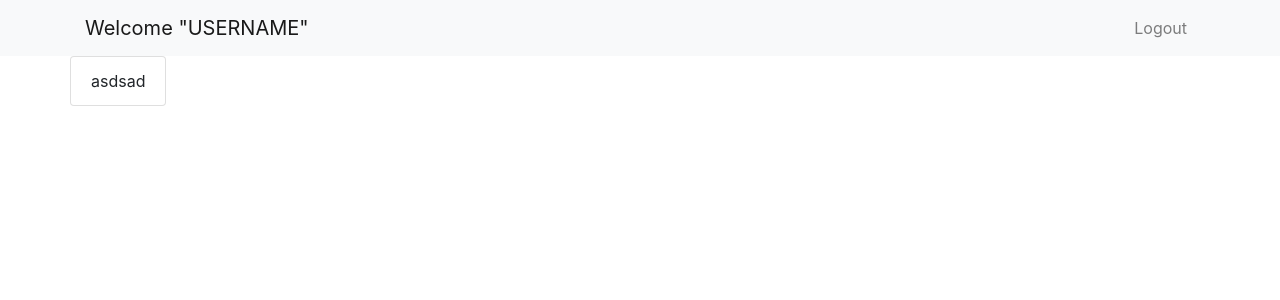
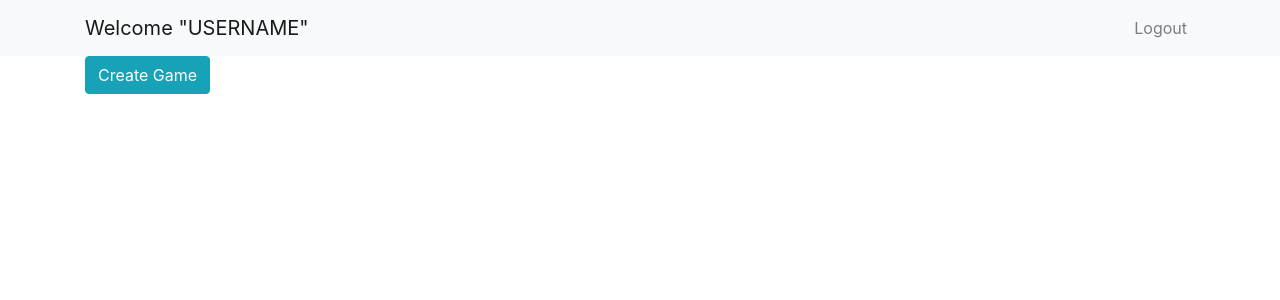
Before and after one commit to ctreminiom/battle-tank-client, a Vue app: page /#/dashboard in a window 1280 px wide. Shown: the top 300 px of the page. Built offline with nearby package versions, Linux system fonts and the light colour scheme; what vue-resource would draw is missing.

Commit message:
implement a new button that creates a new game sesion with the access token.

```diff
--- a/src/components/auth/login.vue
+++ b/src/components/auth/login.vue
@@ -70,7 +70,7 @@ export default {
           var auth = 'Basic ' + new Buffer(username + ':' + password).toString('base64');
 
             var options = {
-                url: 'http://localhost:5000/login',
+                url: 'http://localhost:5000/api/v1.2.0/auth/login',
                 method: 'GET',
                 headers:
                 {
--- a/src/components/auth/register.vue
+++ b/src/components/auth/register.vue
@@ -1,7 +1,6 @@
 <template>
 
 <div>
-
     <my-navbar></my-navbar>
 
     <div class="container margin">
@@ -82,7 +81,7 @@ export default {
               password: this.password
           }
 
-          this.$http.post('http://localhost:5000/register', data).then( response => {
+          this.$http.post('http://localhost:5000/api/v1.2.0/auth/register', data).then( response => {
 
               console.log(response.body.message);
           })
--- a/src/components/dashboard/components/game.vue
+++ b/src/components/dashboard/components/game.vue
@@ -2,16 +2,7 @@
 
     <div>
 
-        <div class="row">
-
-            <ul class="list-group">
-
-                <li class="list-group-item">asdsad</li>
-
-            </ul>
-
-
-        </div>
+        <button @click="create" type="submit" class="btn btn-info">Create Game</button>
 
 
     </div>
@@ -23,6 +14,27 @@
 <script>
 export default {
 
+    methods: {
+
+        create: function()
+        {
+            var options = {
+                url: 'http://localhost:5000/api/v1.2.0/game/sesion/create',
+                method: 'POST',
+                headers:
+                {
+                    'x-access-token': localStorage.getItem('token')
+                }
+            }
+
+                this.$http(options).then((response) =>
+                {
+                    console.log(response.body)
+
+                });
+        }
+    }
+
 }
 </script>
 
```
